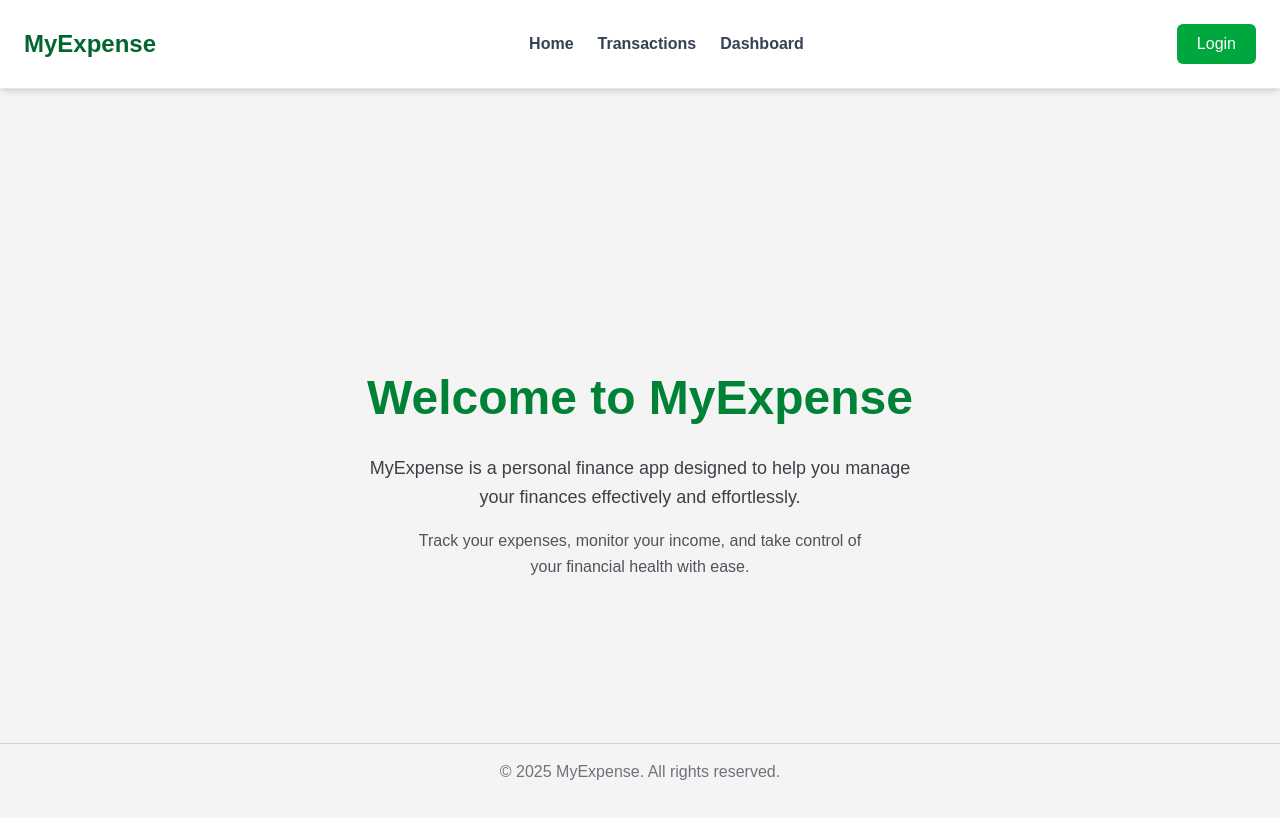
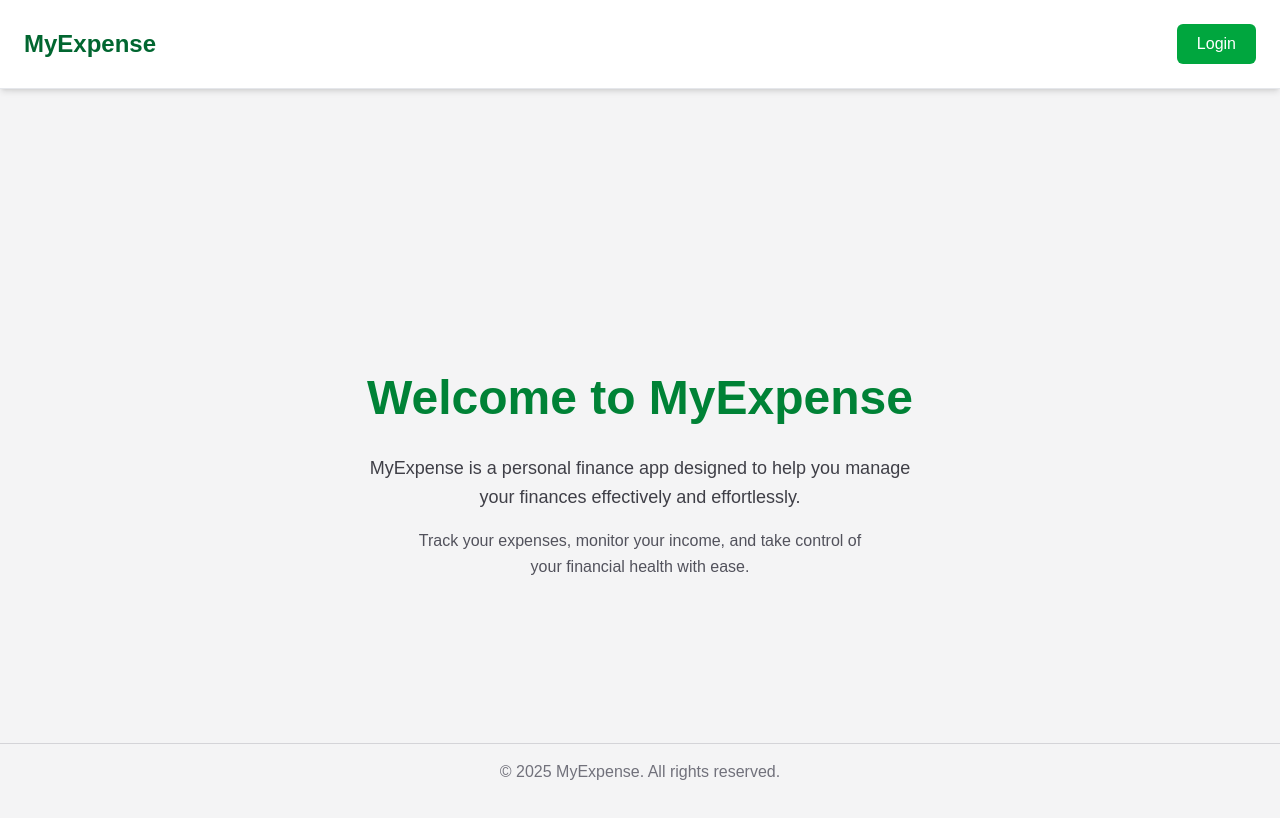
Before and after one commit to bibashjaprel/myexpanse, a Next.js app: page / in a window 1280 px wide. Shown: the top 818 px of the page. Built offline with nearby package versions, Linux system fonts and the light colour scheme; no server answers.

Commit message:
dark color change

```diff
--- a/app/components/Navbar.tsx
+++ b/app/components/Navbar.tsx
@@ -13,7 +13,7 @@ export default function Navbar() {
   }, [])
 
   return (
-    <header className="sticky top-0 z-50 bg-white border-b border-gray-200 shadow-md">
+    <header className="sticky top-0 z-50 bg-white dark:bg-zinc-900 border-b border-gray-200 shadow-md">
       <div className="max-w-7xl mx-auto flex items-center justify-between p-4 md:p-6">
         <h1 className="text-2xl font-semibold text-green-800 select-none">MyExpense</h1>
 
@@ -48,7 +48,7 @@ export default function Navbar() {
             ${menuOpen ? 'block' : 'hidden'} md:block
           `}
         >
-          <ul className="flex flex-col md:flex-row md:gap-6 font-semibold text-gray-700">
+          <ul className="flex flex-col md:flex-row md:gap-6 font-semibold text-white">
             {['/', '/transactions', '/dashboard'].map((href) => {
               const label = href === '/' ? 'Home' : href.slice(1).charAt(0).toUpperCase() + href.slice(2)
               return (
```
